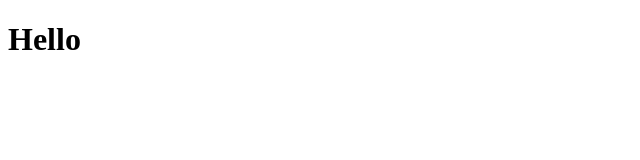
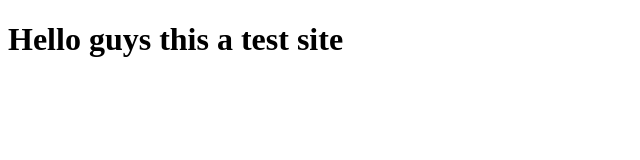
Before and after one commit to ejdn1/coursera-test, a plain HTML site: page site/index.html in a window 1280 px wide. Shown: the whole page, without its empty margins (0-640 px from the left). Drawn offline with Linux system fonts and the light colour scheme.

Commit message:
small addtition

```diff
--- a/site/index.html
+++ b/site/index.html
@@ -4,6 +4,6 @@
 	<title>Hello</title>
 </head>
 <body>
-<h1>Hello</h1>
+<h1>Hello guys this a test site</h1>
 </body>
 </html>
```
